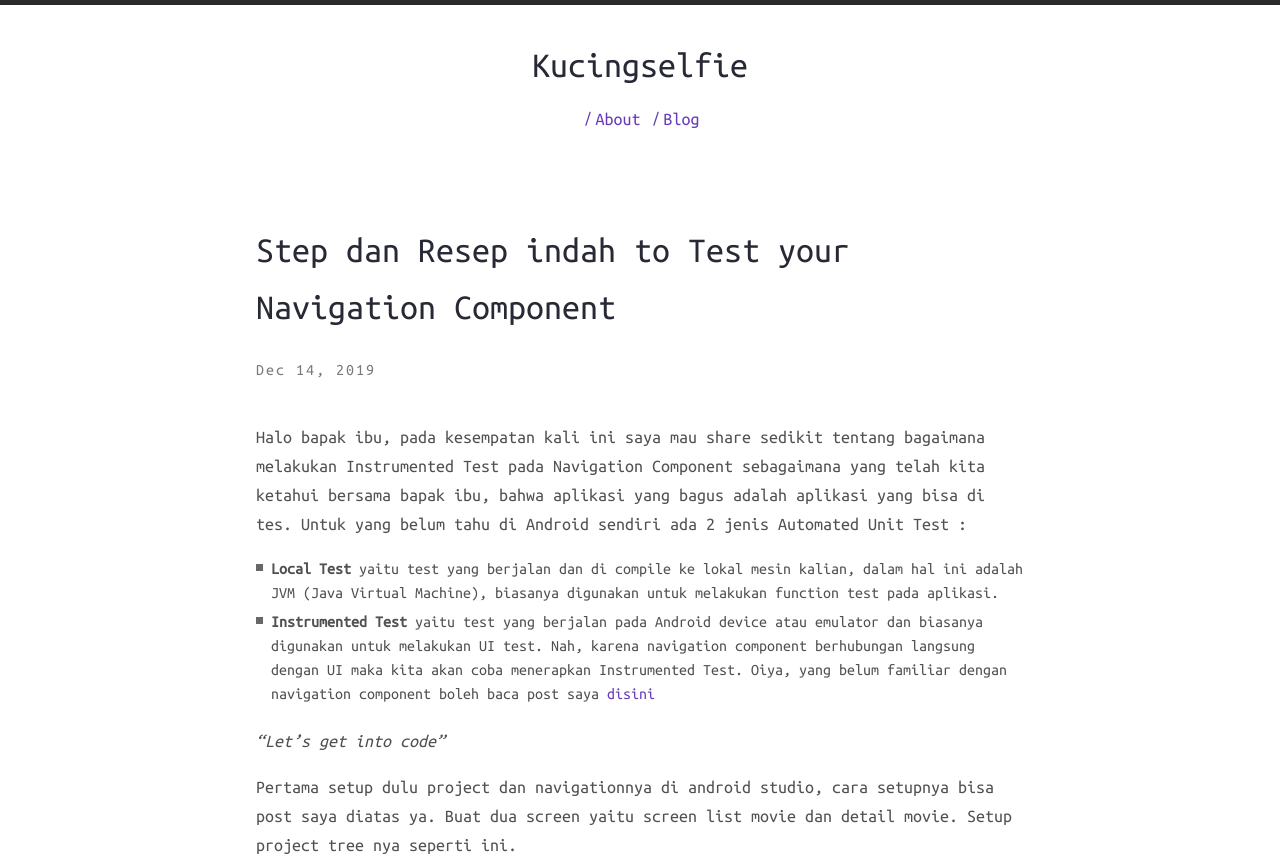
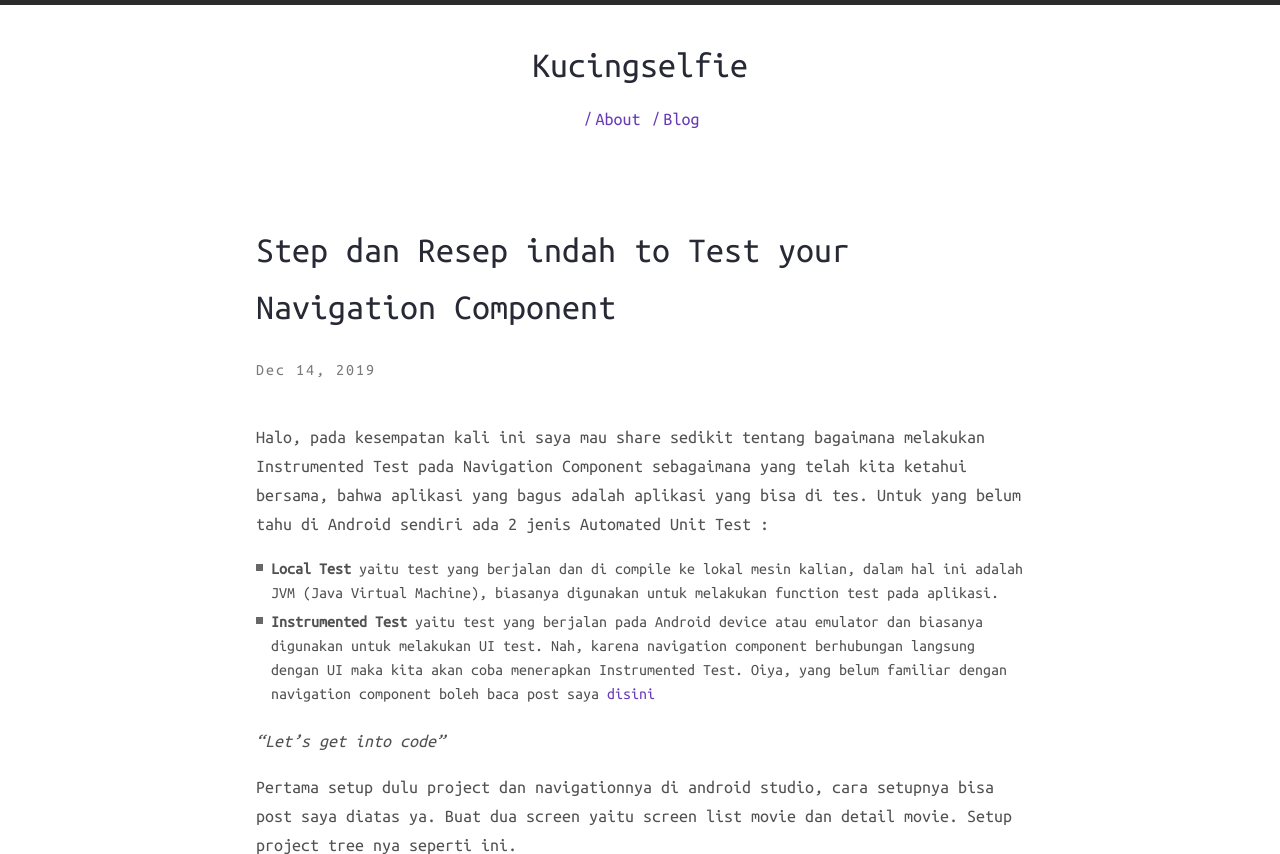
Before and after one commit to kucingselfie/kucingselfie.github.io, a Jekyll site: the page built from _posts/2019-12-14-Step-dan-Resep-Indah-Test-Navigation.markdown, in a window 1280 px wide and 900 px high, cut to the strip 0-854 px from the top of the window. Built offline with Jekyll 4.4.1, drawn with Linux system fonts in a browser that asks for light colours; nearby versions of some CDN libraries; our own code applies the rules of GitHub Pages for plain Markdown files; comment, search, counter and statistics services are not loaded.

Commit message:
Update 2019-12-14-Step-dan-Resep-Indah-Test-Navigation.markdown

```diff
--- a/_posts/2019-12-14-Step-dan-Resep-Indah-Test-Navigation.markdown
+++ b/_posts/2019-12-14-Step-dan-Resep-Indah-Test-Navigation.markdown
@@ -4,7 +4,7 @@ tags: [kotlin, android, testing]
 comments: true
 ---
 
-Halo bapak ibu, pada kesempatan kali ini saya mau share sedikit tentang bagaimana melakukan Instrumented Test pada Navigation Component sebagaimana yang telah kita ketahui bersama bapak ibu,
+Halo, pada kesempatan kali ini saya mau share sedikit tentang bagaimana melakukan Instrumented Test pada Navigation Component sebagaimana yang telah kita ketahui bersama,
 bahwa aplikasi yang bagus adalah aplikasi yang bisa di tes.
 Untuk yang belum tahu di Android sendiri ada 2 jenis Automated Unit Test :
 
```
